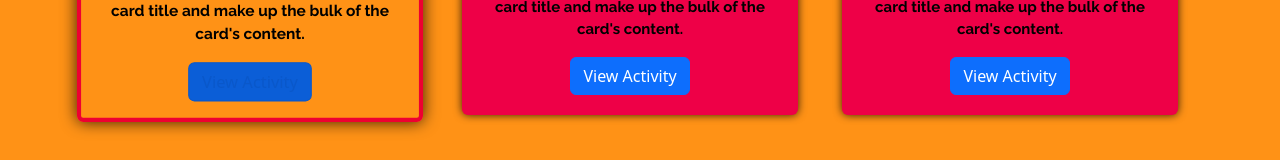
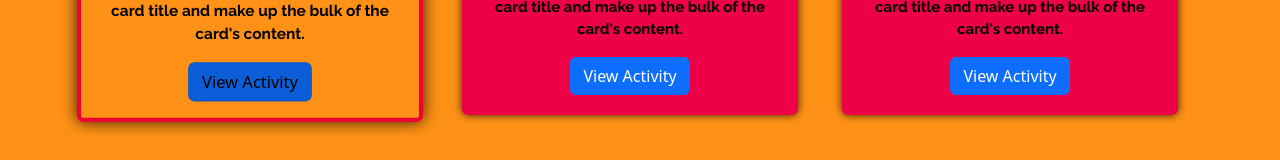
Before and after one commit to aniemmanuelrapoo/nysc-website, a React (Create React App) app: page / in a window 1280 px wide. In both pictures the pointer is over the link 249 px from the left and 3442 px from the top of the page. Shown: the part 3367-3527 px from the top of the page. Built offline with nearby package versions, Linux system fonts and the light colour scheme; a web font is replaced by a local one.

Commit message:
added style to activity

```diff
--- a/src/asset/css/custom.css
+++ b/src/asset/css/custom.css
@@ -279,6 +279,11 @@
 
 .activities__link{
   color: var(--col-white-1);
+  text-decoration: none;
+}
+
+.activities__link:hover{
+  color: var(--col-dark-1);
   text-decoration: none;
 }
 
```
